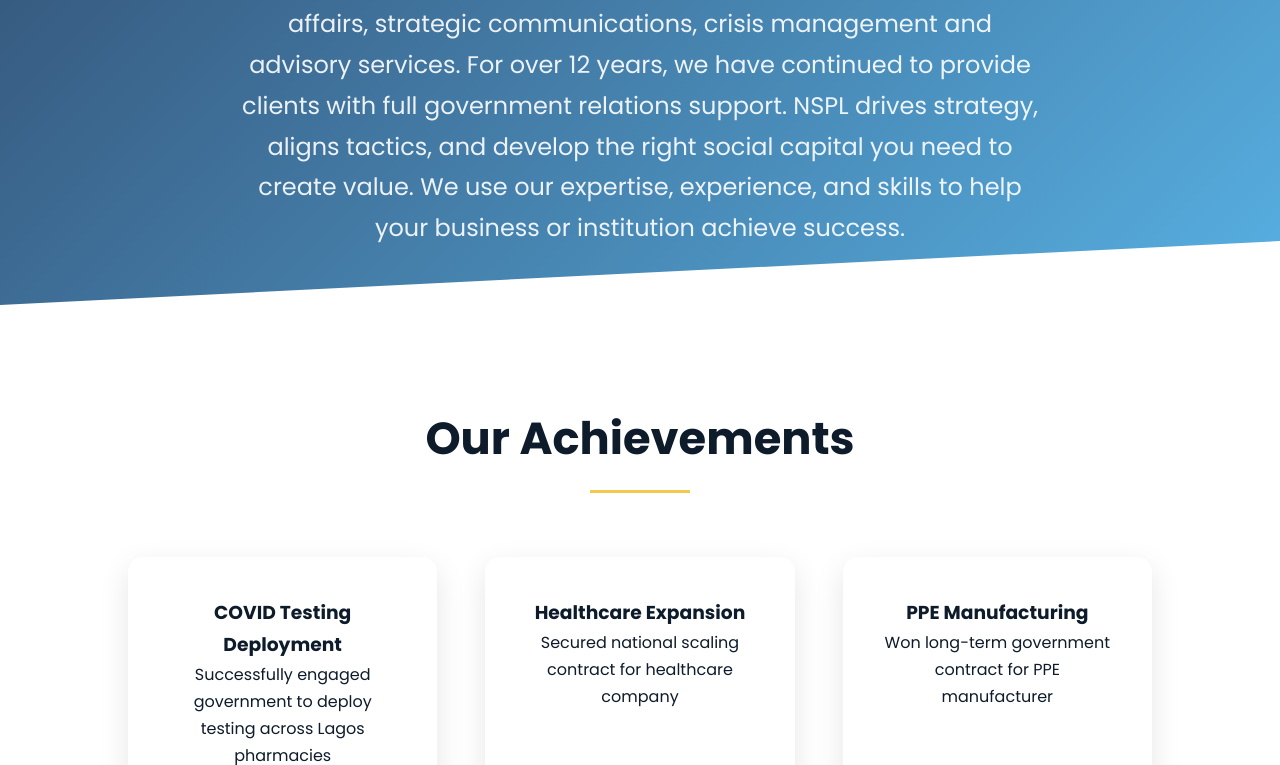
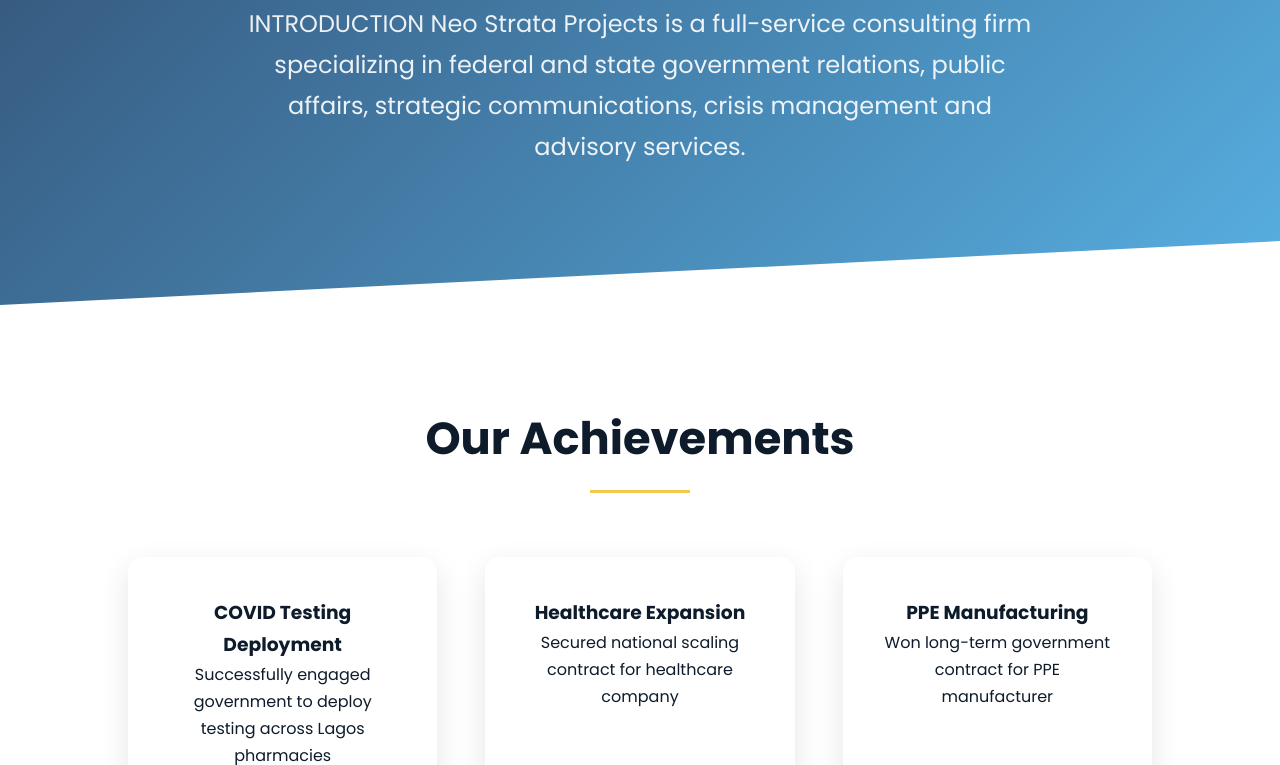
Before and after one commit to Tonyy2012/neostrataprojects.com, a plain HTML site: page index.html in a window 1280 px wide. Shown: the part 335-1100 px from the top of the page. Drawn offline with Linux system fonts and the light colour scheme.

Commit message:
Update index.html

```diff
--- a/index.html
+++ b/index.html
@@ -207,10 +207,7 @@
 Neo Strata Projects is a full-service consulting firm specializing in federal and state
 government relations, public affairs, strategic communications, crisis management and
 advisory services.
-For over 12 years, we have continued to provide clients with full government relations support.
-NSPL drives strategy, aligns tactics, and develop the right social capital you need to create
-value.
-We use our expertise, experience, and skills to help your business or institution achieve success.</p>
+</p>
         </div>
     </section>
 
```
